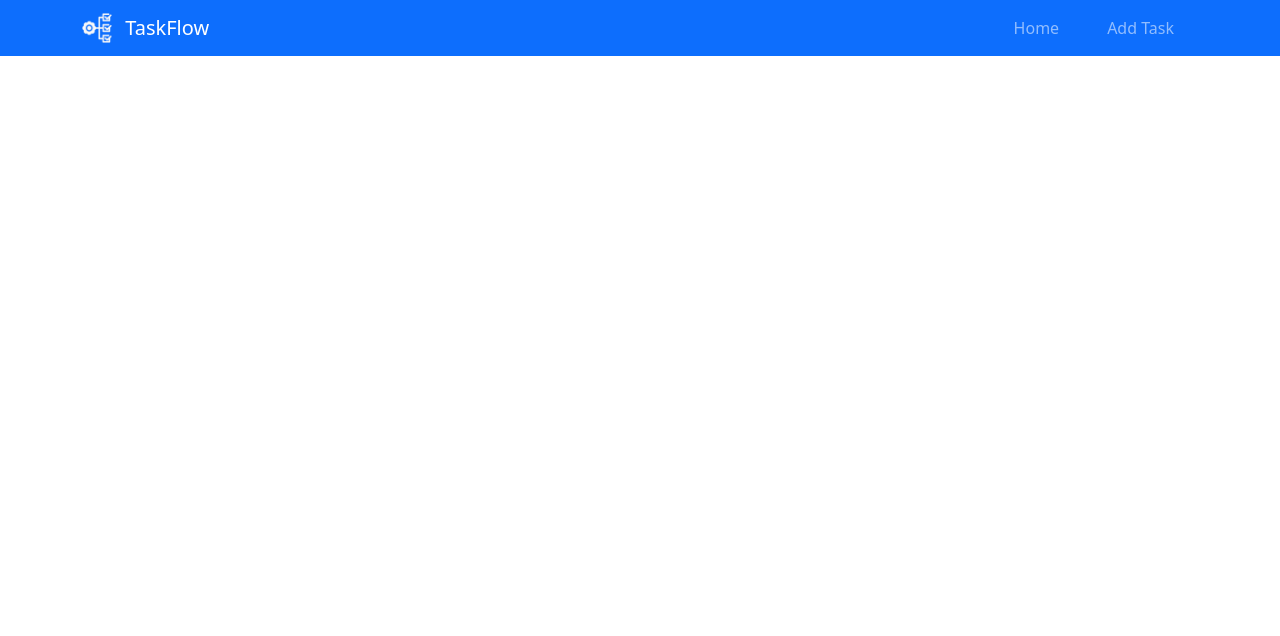
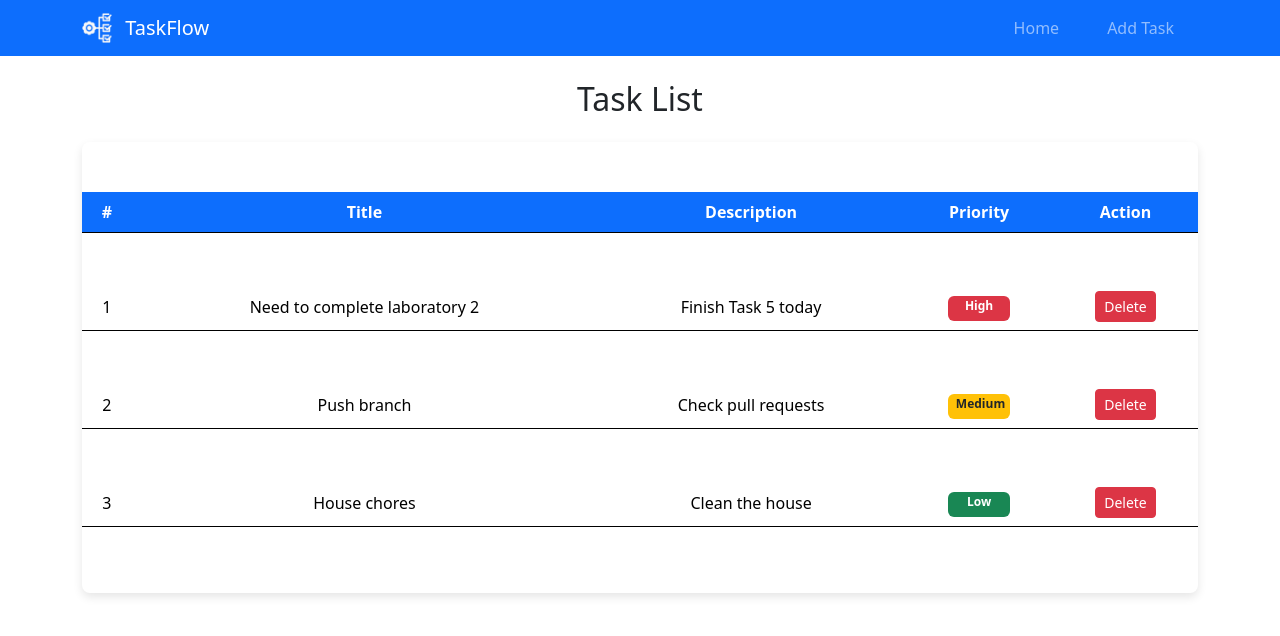
Before and after one commit to pugarioo/TaskFlow, a React (Create React App) app: page / in a window 1280 px wide. Shown: the top 636 px of the page. Built offline with nearby package versions, Linux system fonts and the light colour scheme.

Commit message:
Initial UI fix

```diff
--- a/src/App.css
+++ b/src/App.css
@@ -1,15 +1,7 @@
 .App {
-  text-align: center;
-  max-width: 800px;
-  margin: 0 auto;
-  padding: 20px;
-}
-
-.navbar {
-  background-color: #282c34;
-  padding: 1rem;
-  margin-bottom: 2rem;
-  border-radius: 8px;
+  width: 100vw;
+  margin: 0;
+  padding-top: 56px; /* Use 70px as a safe, generous padding to clear the Navbar */
 }
 
 .nav-link {
@@ -25,9 +17,8 @@
 }
 
 .main-content {
-  min-height: 400px;
-  padding-top: 100px;
-  padding-bottom: 40px;
+  width: 100%;
+  height: calc(100vh - 56px);
 }
 
 h1 {
@@ -73,21 +64,31 @@ h2 {
 .table {
   margin: 0 auto;
   width: 100%;
-  background-color: #fff;
+  background-color: transparent;
   border-radius: 8px;
-  overflow: hidden;
+  overflow: visible;
+  border-collapse: separate;
+  border-spacing: 0 50px;
 }
 
 .table th {
-  background-color: #003366 !important;
-  color: white;
+  background-color: #0d6efd !important;
+  color: white !important;
   text-align: center;
   vertical-align: middle;
+}
+
+.table tr {
+  margin-bottom: 1rem;
+  border: 2px solid black;
 }
 
 .table td {
   vertical-align: middle;
   text-align: center;
+
+  background-color: white;
+  padding: 10px;
 }
 
 .table-responsive {
@@ -100,6 +101,8 @@ h2 {
 .badge {
   font-size: 0.9rem;
   padding: 0.5em 0.8em;
+  height:25px;
+  width: 62px;
 }
 
 .container {
--- a/src/App.js
+++ b/src/App.js
@@ -1,4 +1,4 @@
-import React, { useState } from 'react';
+import React, { useEffect, useState } from 'react';
 import { BrowserRouter as Router, Routes, Route, Link } from 'react-router-dom';
 import Container from 'react-bootstrap/Container';
 import './App.css';
@@ -17,7 +17,7 @@ function App() {
     { id: 3, title: "House chores", description: "Clean the house", priority: "Low" },
   ]);
 
-  // ✅ Function to add a new task
+
   const addTask = (taskDetails) => {
     const newTask = {
       id: tasks.length + 1,
@@ -26,15 +26,14 @@ function App() {
     setTasks([...tasks, newTask]);
   };
 
-  // ✅ Function to delete a task by ID
   const deleteTask = (taskId) => {
     setTasks(tasks.filter(task => task.id !== taskId));
   };
 
+
   return (
     <Router>
       <div className="App">
-        {/* ✅ Navbar shared across routes */}
         <Navbar bg="primary" data-bs-theme="dark" expand="lg" fixed="top" className="rounded-0">
           <Container className="d-flex justify-content-around align-items-center">
             <Navbar.Brand>
@@ -50,20 +49,19 @@ function App() {
             <Navbar.Toggle aria-controls="basic-navbar-nav" />
             <Navbar.Collapse id="basic-navbar-nav">
               <Nav className="ms-auto">
-                <Nav.Link as={Link} to="/home">Home</Nav.Link>
+                <Nav.Link as={Link} to="/">Home</Nav.Link>
                 <Nav.Link as={Link} to="/add_task">Add Task</Nav.Link>
               </Nav>
             </Navbar.Collapse>
           </Container>
         </Navbar>
 
-        {/* ✅ Routing setup */}
-        <main className="main-content pt-5 mt-5">
+        <main className="main-content">
           <Routes>
             {/* Home page: display list of tasks */}
-            <Route path="/home" element={<TaskListView tasks={tasks} deleteTask={deleteTask} />} />
+            <Route path="/" element={<TaskListView tasks={tasks} deleteTask={deleteTask} />} />
             {/* Add task page: use addTask function */}
-            <Route path="/add_task" element={<AddTaskView addTask={addTask} />} />
+            <Route path="/add_task" element={<AddTaskView addFunction = {addTask}/>} />
           </Routes>
         </main>
       </div>
--- a/src/components/AddTaskView.js
+++ b/src/components/AddTaskView.js
@@ -1,10 +1,11 @@
-import React, { useState } from "react";
+import React, { useEffect, useState } from "react";
 import "bootstrap/dist/css/bootstrap.min.css";
 
-function AddTaskView({ addTask }) {
+function AddTaskView({ addFunction }) {
   const [title, setTitle] = useState("");
   const [description, setDescription] = useState("");
   const [priority, setPriority] = useState("Low");
+  const [isAdded, setIsAdded] = useState(false);
 
   const handleSubmit = (e) => {
     e.preventDefault();
@@ -16,15 +17,26 @@ function AddTaskView({ addTask }) {
       priority,
     };
 
-    addTask(newTask); // call temporary test function
+    setIsAdded(true);
+
+    addFunction(newTask);
     setTitle("");
     setDescription("");
     setPriority("Low");
   };
 
+  useEffect(() => {
+    if (isAdded) {
+      const timer = setTimeout(() => {
+
+
+        setIsAdded(false);
+      }, 2000);
+    }
+  }, [isAdded]);
   return (
     <div className="container mt-5">
-      <h2 className="text-center mb-4">Add New Task (Test Mode)</h2>
+      <h2 className="text-center mb-4">Add New Task</h2>
       <form className="card p-4 shadow-sm" onSubmit={handleSubmit}>
         <div className="mb-3">
           <label className="form-label">Task Title</label>
@@ -66,6 +78,8 @@ function AddTaskView({ addTask }) {
         </button>
       </form>
     </div>
+
+
   );
 }
 
--- a/src/components/TaskListView.js
+++ b/src/components/TaskListView.js
@@ -5,11 +5,11 @@ import Container from 'react-bootstrap/Container';
 
 function TaskListView({ tasks, deleteTask }) {
   return (
-    <Container className="mt-5 pt-4">
-      <h2 className="mb-4 text-center">📋 Task List</h2>
+    <Container className="pt-4">
+      <h2 className="mb-4 text-center">Task List</h2>
 
       <div className="table-responsive">
-        <Table striped bordered hover className="align-middle">
+        <Table className="">
           <thead>
             <tr>
               <th>#</th>
```
